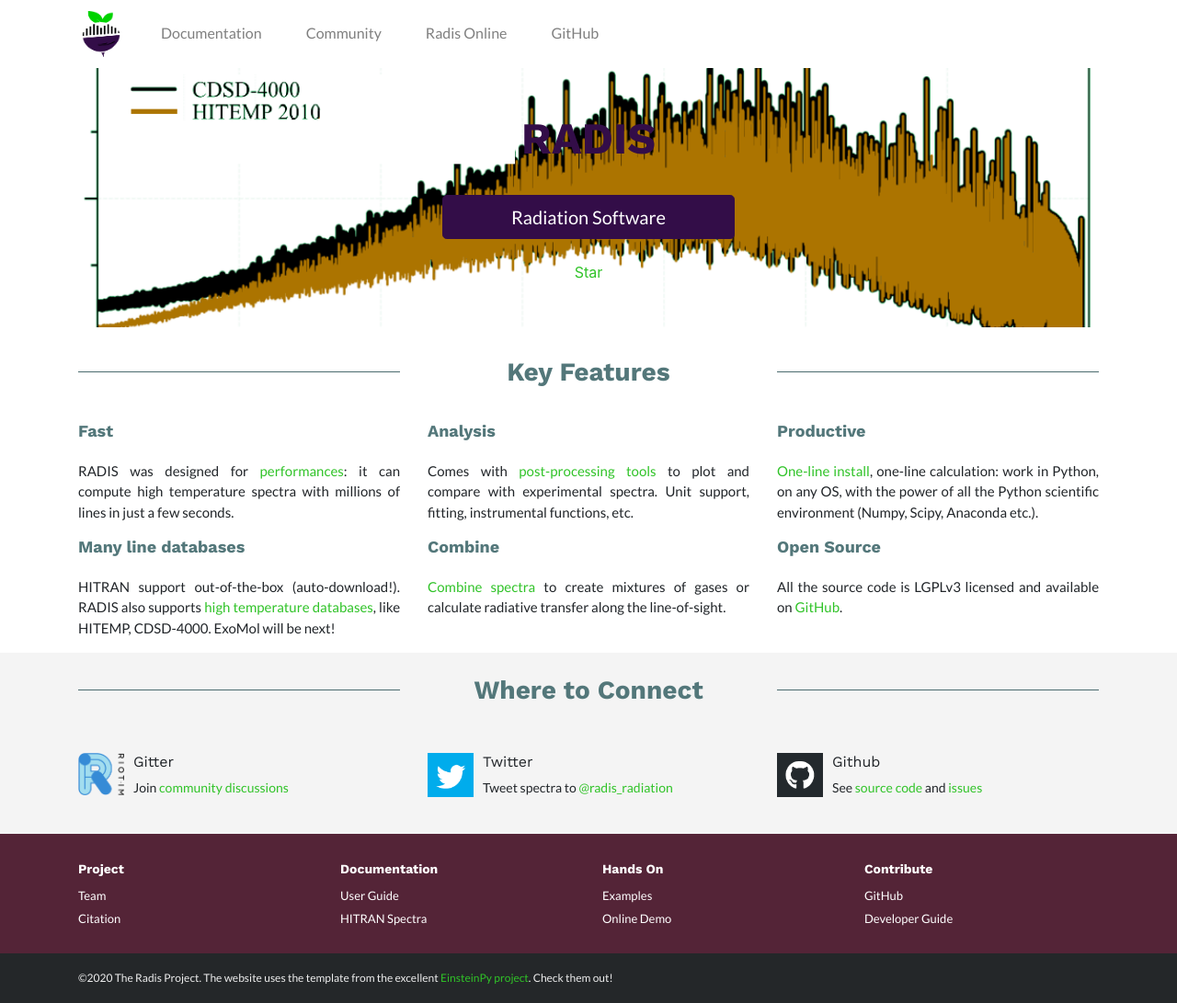
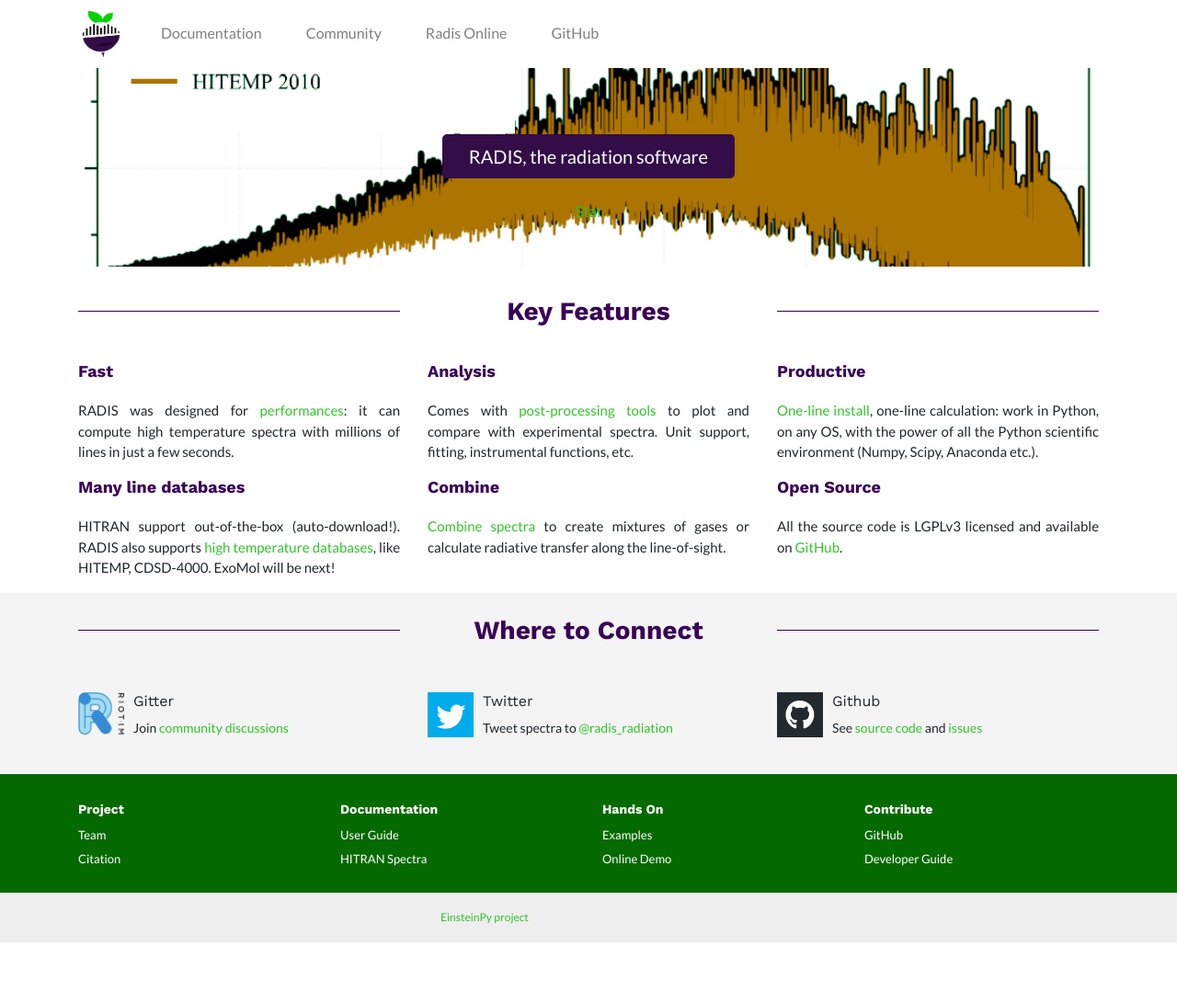
Before and after one commit to radis/radis.github.io, a Jekyll site: the page built from index.html, in a window 1280 px wide. Shown: the whole page at 92% size. Built offline with Jekyll 4.4.1, drawn with Linux system fonts in a browser that asks for light colours; after the commit the page ends 1025 px from its top, so only the background shows below that.

Commit message:
update some color with the genius Palette AGAIN. cleaned title

```diff
--- a/_includes/hero.html
+++ b/_includes/hero.html
@@ -2,14 +2,11 @@
 <div class="container">
   <div class="hero" id="hero">
     <div class="container">
-      <h1 class="display-5 hero-heading">
-        RADIS
-      </h1>
       <br>
       <div class="row">
         <div class="col-lg-4 col-md-4 col-sm-4"></div>
         <div class="col-lg-4 col-md-6 col-sm-4">
-          <a class="btn btn-primary btn-lg btn-block" href="https://radis.readthedocs.io" role="button">Radiation Software</a>
+          <a class="btn btn-primary btn-lg btn-block" href="https://radis.readthedocs.io" role="button">RADIS, the radiation software</a>
         <br>
         </div>
         <div class="col-4 col-md-4 col-sm-4"></div>
--- a/css/main.sass
+++ b/css/main.sass
@@ -44,12 +44,12 @@
 
   margin-bottom: 5px
   hr
-    background-color: #53777A
+    background-color: #3A0358
   h2
     font-weight: 700
     font-size: 28px
     text-align: center
-    color: #53777A
+    color: #3A0358
 
 .feature
   h4
@@ -57,7 +57,7 @@
     padding-bottom: 5px
     font-family: "Work Sans", sans-serif
     font-weight: 700
-    color: #53777A
+    color: #3A0358
     font-size: 18px
   p
     font-family: "Lato", sans-serif
@@ -74,7 +74,7 @@
     padding-bottom: 3px
     font-family: "Work Sans", sans-serif
     font-weight: 700
-    color: #53777A
+    color: #3A0358
     font-size: 18px
   p
     font-family: "Lato", sans-serif
@@ -158,7 +158,7 @@
     border-bottom: 0
 
 .links
-  background-color: #542437
+  background-color: #056A00
   color: #fff
   font-family: "Lato", sans-serif
   h6
@@ -178,7 +178,7 @@
   margin-top: 30px
 
 .footer-copy
-  background-color: #242729
+  background-color: #eee
   color: #eee
   font-family: "Lato", sans-serif
   font-size: 12px
@@ -212,7 +212,7 @@
       padding: 10px
       padding-top: 20px
       h4
-        color: #D95B43
+        color: #3A0358
       div
         &.code-sample
           p
@@ -228,7 +228,7 @@
     text-align: left
     font-family: "Work Sans", sans-serif
     font-weight: 700
-    color: #53777A
+    color: #3A0358
     font-size: 18px
   p
     font-family: "Lato", sans-serif
```
